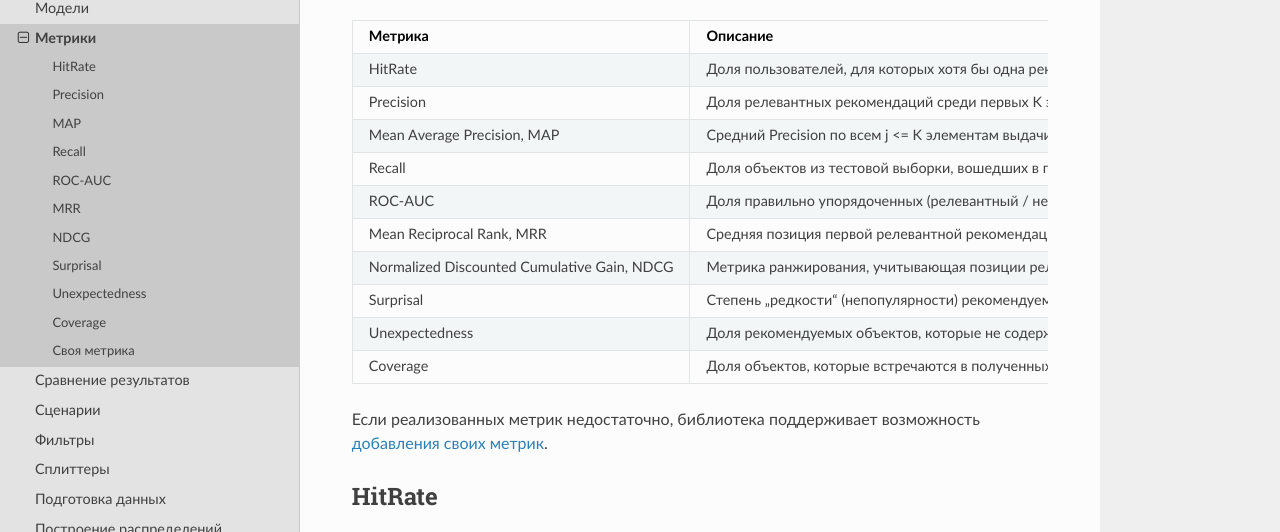
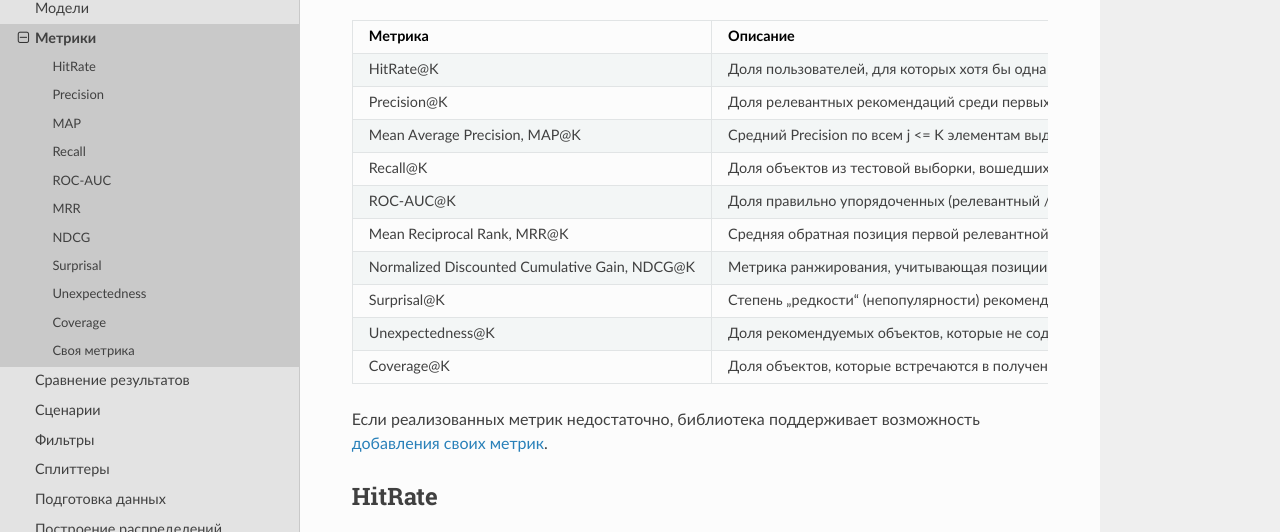
Before and after one commit to sb-ai-lab/RePlay, a Sphinx documentation site: the page built from docs/pages/modules/metrics.rst, in a window 1280 px wide and 900 px high, cut to the strip 264-796 px from the top of the window. Built offline with Sphinx 7.4.7 and the Read the Docs theme 2.0.0, drawn with Linux system fonts in a browser that asks for light colours.

Commit message:
комментарии

```diff
--- a/docs/pages/modules/metrics.rst
+++ b/docs/pages/modules/metrics.rst
@@ -9,16 +9,16 @@
    :widths: 1, 2, 1, 2
    :width: 10em
 
-    "HitRate", "Доля пользователей, для которых хотя бы одна рекомендация из первых K релевантна.", "Классификация", ""
-    "Precision", "Доля релевантных рекомендаций среди первых K элементов выдачи.", "Классификация", ""
-    "Mean Average Precision, MAP", "Средний Precision по всем j <= K элементам выдачи.", "Ранжирование", ""
-    "Recall", "Доля объектов из тестовой выборки, вошедших в первые K рекомендаций алгоритма.", "Классификация", ""
-    "ROC-AUC", "Доля правильно упорядоченных (релевантный / нерелевантный) пар объектов среди рекомендованных.", "Ранжирование", ""
-    "Mean Reciprocal Rank, MRR", "Средняя позиция первой релевантной рекомендации из K элементов выдачи в степени -1.", "Ранжирование", ""
-    "Normalized Discounted Cumulative Gain, NDCG", "Метрика ранжирования, учитывающая позиции релевантных объектов среди первых K элементов выдачи.", "Ранжирование", ""
-    "Surprisal", "Степень 'редкости' (непопулярности) рекомендуемых объектов", "Разнообразие", "Лог взаимодействия для определения степени редкости объектов"
-    "Unexpectedness", "Доля рекомендуемых объектов, которые не содержатся в рекомендациях базового алгоритма", "Разнообразие", "Базовый алгоритм и лог взаимодействия для обучения или рекомендации базового алгоритма"
-    "Coverage", "Доля объектов, которые встречаются в полученных рекомендациях", "Разнообразие", "Лог взаимодействия, содержащий все доступные объекты"
+    "HitRate@K", "Доля пользователей, для которых хотя бы одна рекомендация из первых K релевантна", "Классификация", ""
+    "Precision@K", "Доля релевантных рекомендаций среди первых K элементов выдачи", "Классификация", ""
+    "Mean Average Precision, MAP@K", "Средний Precision по всем j <= K элементам выдачи", "Ранжирование", ""
+    "Recall@K", "Доля объектов из тестовой выборки, вошедших в первые K рекомендаций алгоритма", "Классификация", ""
+    "ROC-AUC@K", "Доля правильно упорядоченных (релевантный / нерелевантный) пар объектов среди рекомендованных", "Ранжирование", ""
+    "Mean Reciprocal Rank, MRR@K", "Средняя обратная позиция первой релевантной рекомендации из K элементов выдачи", "Ранжирование", ""
+    "Normalized Discounted Cumulative Gain, NDCG@K", "Метрика ранжирования, учитывающая позиции релевантных объектов среди первых K элементов выдачи", "Ранжирование", ""
+    "Surprisal@K", "Степень 'редкости' (непопулярности) рекомендуемых объектов", "Разнообразие", "Лог взаимодействия для определения степени редкости объектов"
+    "Unexpectedness@K", "Доля рекомендуемых объектов, которые не содержатся в рекомендациях базового алгоритма", "Разнообразие", "Базовый алгоритм и лог взаимодействия для обучения или рекомендации базового алгоритма"
+    "Coverage@K", "Доля объектов, которые встречаются в полученных рекомендациях", "Разнообразие", "Лог взаимодействия, содержащий все доступные объекты"
 
 Если реализованных метрик недостаточно, библиотека поддерживает возможность
 :ref:`добавления своих метрик <new-metric>`.
```
Also changed, not shown: README.md (+12 -12 lines), docs/pages/useful_data/algorithm_selection.md (+11 -13 lines), 2 other files.
